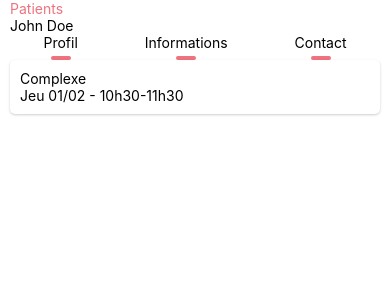
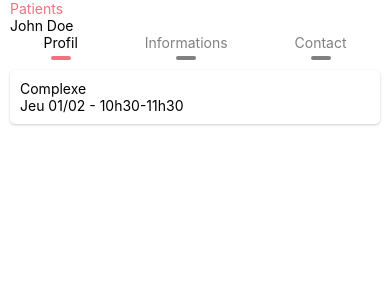
Before and after one commit to LouizD/j-test, a React Native app: screen /Home in a window 390 px wide. Shown: the top 300 px of the page. Built offline with nearby package versions, Linux system fonts and the light colour scheme.

Commit message:
feat: add active style

```diff
--- a/src/components/PatientInfo/PatientInfo.js
+++ b/src/components/PatientInfo/PatientInfo.js
@@ -53,16 +53,19 @@ const PatientInfo = props => {
 
       <View style={styleSheet.links}>
         <PatientLink
+          isActive={ show === "profile"}
           onPressLink={() => {
             setShow("profile")
           }}
           value="Profil"/>
         <PatientLink
+          isActive={ show === "info"}
           onPressLink={() => {
             setShow("info")
           }}
           value="Informations" />
         <PatientLink
+          isActive={ show === "contact"}
           onPressLink={() => {
             setShow("contact")
           }}
--- a/src/components/PatientInfo/PatientInfo.style.js
+++ b/src/components/PatientInfo/PatientInfo.style.js
@@ -6,8 +6,9 @@ const styleSheet = StyleSheet.create({
   links: {
     display: 'flex',
     flexDirection: 'row',
-    justifyContent: 'space-around'
-  }
+    justifyContent: 'space-around',
+    marginBottom: 10,
+  },
 });
 
 export default styleSheet;
--- a/src/components/PatientLink/PatientLink.js
+++ b/src/components/PatientLink/PatientLink.js
@@ -1,15 +1,15 @@
-import React from 'react';
+import React, { useState } from 'react';
 import { View, TouchableOpacity, Text } from 'react-native';
 import styleSheet from './PatientLink.style';
 
 const PatientLink = props => {
   return (
     <TouchableOpacity style={styleSheet.link} onPress={props.onPressLink}>
-      <Text style={styleSheet.text} >
+      <Text style={[styleSheet.text, props.isActive ? styleSheet.textActive : styleSheet.textInactive]} >
         {props.value}
       </Text>
-      <View style={styleSheet.hairline} />
-    </TouchableOpacity>
+      <View style={[styleSheet.hairline, props.isActive ?  styleSheet.hairlineActive : styleSheet.hairlineInactive]} />
+      </TouchableOpacity>
   )
 }
 
--- a/src/components/PatientLink/PatientLink.style.js
+++ b/src/components/PatientLink/PatientLink.style.js
@@ -8,11 +8,22 @@ const styleSheet = StyleSheet.create({
     alignItems: 'center',
     justifyContent: 'center',
   },
+  textActive: {
+    color: colors.black,
+  },
+  textInactive: {
+    color: 'grey',
+  },
   text: {
     marginBottom: 5,
   },
+  hairlineActive: {
+    backgroundColor: colors.red1,
+  },
+  hairlineInactive: {
+    backgroundColor: 'grey',
+  },
   hairline: {
-    backgroundColor: colors.red1,
     borderRadius: 5,
     margin: 'auto',
     width: 20,
```
